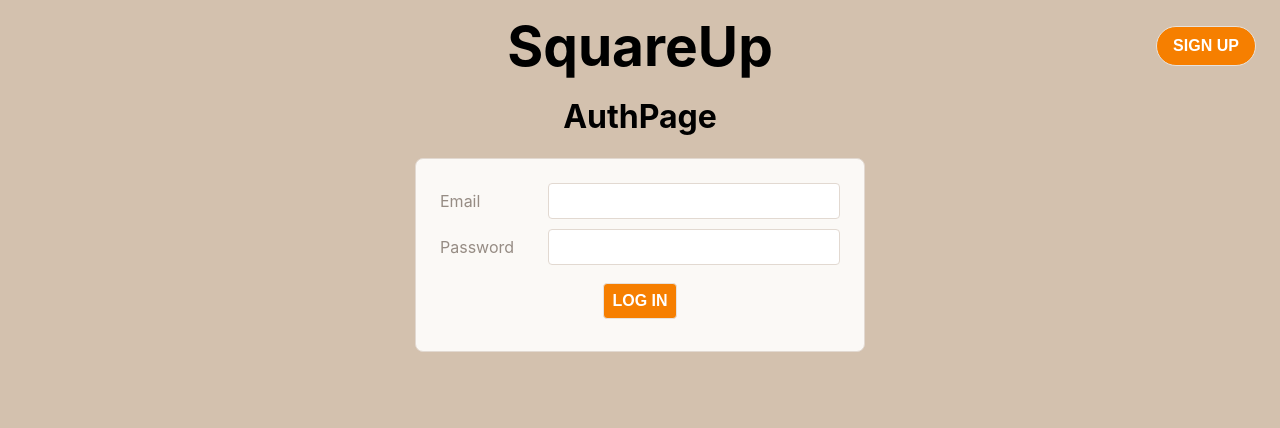
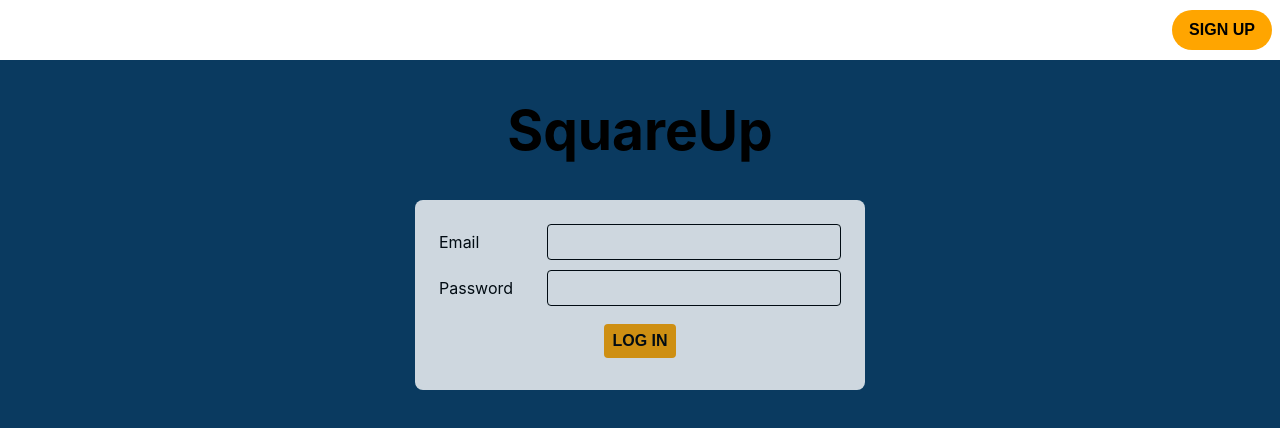
Before and after one commit to aaayon91/square-up, a React (Create React App) app: page / in a window 1280 px wide. Shown: the top 428 px of the page. Built offline with nearby package versions, Linux system fonts and the light colour scheme.

Commit message:
adds styling

```diff
--- a/src/components/BoardTable/BoardTable.jsx
+++ b/src/components/BoardTable/BoardTable.jsx
@@ -8,7 +8,7 @@ export default function BoardTable({board, user, handleAddSquare}) {
             <table>
                 <tbody>
                     <tr>
-                        <td style={{backgroundColor: 'black'}}></td>
+                        <td style={{backgroundColor: 'black', borderRadius: '15px'}}></td>
                         <th scope="col">{0}</th>
                         <th scope="col">{1}</th>
                         <th scope="col">{2}</th>
--- a/src/components/NavBar/NavBar.jsx
+++ b/src/components/NavBar/NavBar.jsx
@@ -22,9 +22,9 @@ export default function NavBar({user, setUser, form, formDisplayed}) {
             </>
             :
             <>
-                <div>
+                {/* <div>
                 <h1 className="centered">SquareUp</h1>
-                </div>
+                </div> */}
                 {
                     form ?
                         <button className="nav-btn" onClick={formDisplayed}>SIGN UP</button>
--- a/src/components/TableSquare/TableSquare.css
+++ b/src/components/TableSquare/TableSquare.css
@@ -11,8 +11,8 @@
 
 .table-square-btn {
     color: black;
-    width: 60px;
-    height: 60px;
+    width: 70px;
+    height: 70px;
     margin: 0px;
     background-color: yellow;
     border-radius: 15px;
--- a/src/index.css
+++ b/src/index.css
@@ -1,14 +1,14 @@
 /* CSS Custom Properties */
 /* CSS variables */
 :root {
-  --white: #FFFFFF;
+  /* --white: #FFFFFF;
   --tan-1: #FBF9F6;
   --tan-2: #E7E2DD;
-  --tan-3: #E2D9D1;
-  --tan-4: #D3C1AE;
-  --orange: #F67F00;
-  --text-light: #968c84;
-  --text-dark: #615954;
+  --tan-3: #E2D9D1; */
+  /* --orange: #F67F00; */
+  /* --text-light: #968c84;
+  --text-dark: #615954; */
+  background-color: #0A3A60;
 }
 
 /* CSS reset */
@@ -24,7 +24,7 @@ body {
   -webkit-font-smoothing: antialiased;
   -moz-osx-font-smoothing: grayscale;
   background-color: var(--tan-4);
-  padding: 2vmin;
+  padding: 0px;
   height: 100vh;
 }
 
@@ -90,7 +90,8 @@ code {
   width: 450px;
   height:max-content;
   padding: 3vmin;
-  background-color: var(--tan-1);
+  background-color: white;
+  opacity: 80%;
   border: .1vmin solid var(--tan-3);
   border-radius: 1vmin;
 }
@@ -116,9 +117,9 @@ label {
 input {
   padding: 1vmin;
   font-size: 2vmin;
-  border: .1vmin solid var(--tan-3);
+  border: .1vmin solid black;
   border-radius: .5vmin;
-  color: var(--text-dark);
+  color: black;
   background-image: none !important; /* prevent lastpass */
   outline: none;
 }
@@ -137,7 +138,7 @@ button, a.button {
   margin: 1vmin;
   padding: 1vmin;
   color: var(--white);
-  background-color: var(--orange);
+  background-color: orange;
   font-size: 2vmin;
   font-weight: bold;
   text-decoration: none;
--- a/src/pages/App/App.css
+++ b/src/pages/App/App.css
@@ -1,5 +1,10 @@
+/* #root {
+  background-color: #0A3A60;
+} */
+
 .App {
   text-align: center;
+  /* background-color: #0A3A60; */
 }
 
 .App-logo {
@@ -18,8 +23,8 @@
   min-height: 100vh;
   display: flex;
   flex-direction: column;
-  align-items: center;
-  justify-content: center;
+  /* align-items: center;
+  justify-content: center; */
   font-size: calc(10px + 2vmin);
   color: white;
 }
@@ -39,14 +44,16 @@
 
 /* navbar styling */
 .navbar {
-  /* width: 100vw; */
+  width: 100vw;
+  margin: 0px;
+  padding: 0px;
   height: 60px;
   /* display: block; */
   display: flex;
   align-items: center;
   /* text-align: center; */
   justify-content: flex-end;
-  /* background-color: blue; */
+  background-color: white;
 }
 
 .nav-btn {
@@ -63,13 +70,13 @@
   font-size: 100%;
 } */
 
-.centered {
-  position: fixed;
+.squareup {
+  /* position: fixed; */
   font-size: 55px;
-  top: 0%;
-  left: 50%;
+  /* top: 0%;
+  left: 50%; */
   /* bring your own prefixes */
-  transform: translate(-50%, -50%);
+  /* transform: translate(-50%, -50%); */
 }
 
 .nav-btn-2 {
--- a/src/pages/AuthPage/AuthPage.jsx
+++ b/src/pages/AuthPage/AuthPage.jsx
@@ -7,7 +7,7 @@ export default function AuthPage({setUser, form}) {
 
     return(
         <main className="auth-page">
-            <h1>AuthPage</h1>
+            <h1 className="squareup">SquareUp</h1>
             {
                 form ?
                     <LoginForm setUser={setUser}/>
--- a/src/pages/BoardShowPage/BoardShowPage.css
+++ b/src/pages/BoardShowPage/BoardShowPage.css
@@ -1,23 +1,45 @@
+.show-page {
+    display:flex;
+    align-items: center;
+    justify-content: center;
+}
+
 .show-page-div {
+  /* bring your own prefixes */
     display: flex;
     flex-direction: column;
     align-items: center;
     /* justify-content: center; */
 }
 
+aside {
+    writing-mode: vertical-rl;
+    transform: rotate(180deg);
+    padding-left: 20px;
+}
+
+table {
+    background-color: white;
+    border-radius: 15px;
+    padding: 2px;
+}
+
 th {
-    border: 1px solid black;
+    background-color: black;
+    color: white;
+    /* border: 1px solid black; */
     border-collapse: collapse;
+    width: 70px;
+    height: 70px;
+    border-radius: 15px;
+    margin: 30px;
 }
 
 /* .table-num-col {
     width: 50px;
 } */
 
-th {
-    width: 60px;
-    height: 60px;
-}
+
 
 /* td {
     border-radius: 10px;
--- a/src/pages/BoardShowPage/BoardShowPage.jsx
+++ b/src/pages/BoardShowPage/BoardShowPage.jsx
@@ -7,9 +7,14 @@ export default function BoardShowPage({boards, user, handleAddSquare}) {
     let board = boards.find((bor) => bor._id === boardId);
 
     return (
-        <div className="show-page-div">
-            <h1>{board.homeTeam} V {board.visitTeam}</h1>
-            <BoardTable board={board} user={user} handleAddSquare={handleAddSquare}/>
+        <div className='show-page'>
+            <aside>
+                <h1>{board.visitTeam}</h1>
+            </aside>
+            <div className="show-page-div">
+                <h1>{board.homeTeam}</h1>
+                <BoardTable board={board} user={user} handleAddSquare={handleAddSquare}/>
+            </div>
         </div>
       );
 }
```
Also changed, not shown: controllers/api/squares.js (line endings or trailing spaces).
